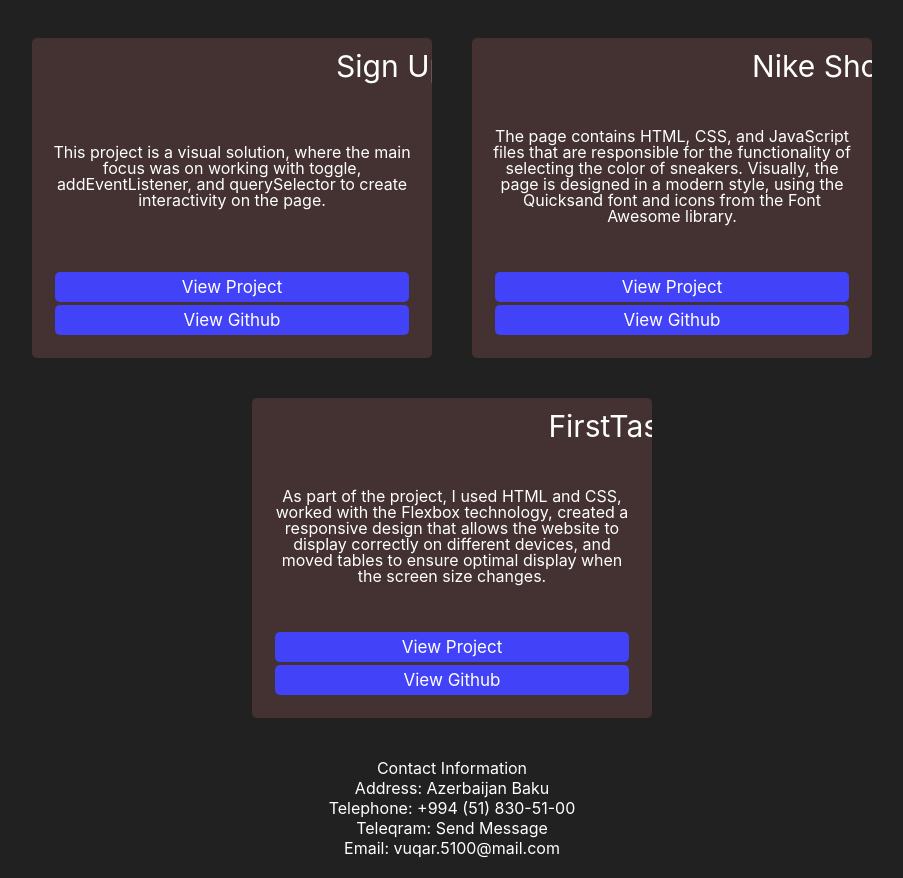
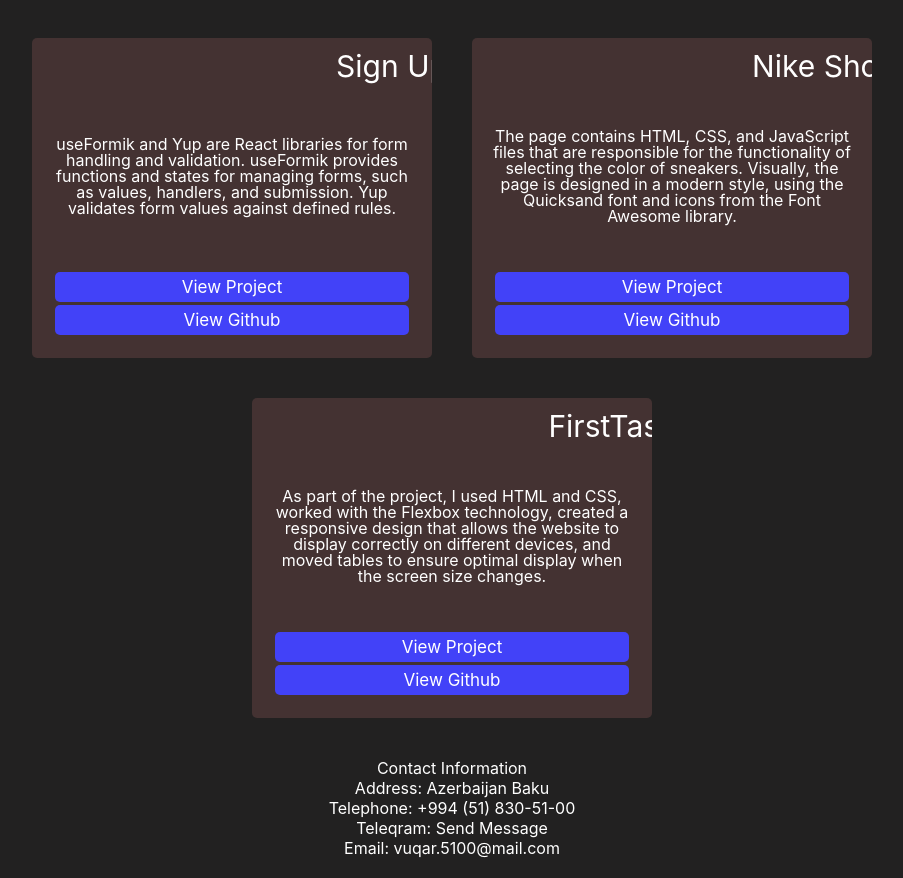
Before and after one commit to mvuqar1/my-portfolio, a React (Create React App) app: page / in a window 1280 px wide. Shown: the part 1243-2121 px from the top of the page, without its empty margins (188-1091 px from the left). Built offline with nearby package versions, Linux system fonts and the light colour scheme.

Commit message:
react sign up

```diff
--- a/src/Data/PortfolioData.jsx
+++ b/src/Data/PortfolioData.jsx
@@ -37,7 +37,7 @@ const initialState = [
     {
         id: 3,
         title: 'Sign Up',
-        description: 'This project is a visual solution, where the main focus was on working with toggle, addEventListener, and querySelector to create interactivity on the page.',
+        description: 'useFormik and Yup are React libraries for form handling and validation. useFormik provides functions and states for managing forms, such as values, handlers, and submission. Yup validates form values against defined rules.',
         liveLink: 'https://sign-up-form-mvuqar1.netlify.app/',
         gitLink: 'https://github.com/mvuqar1/signUpForm'
     },
```
